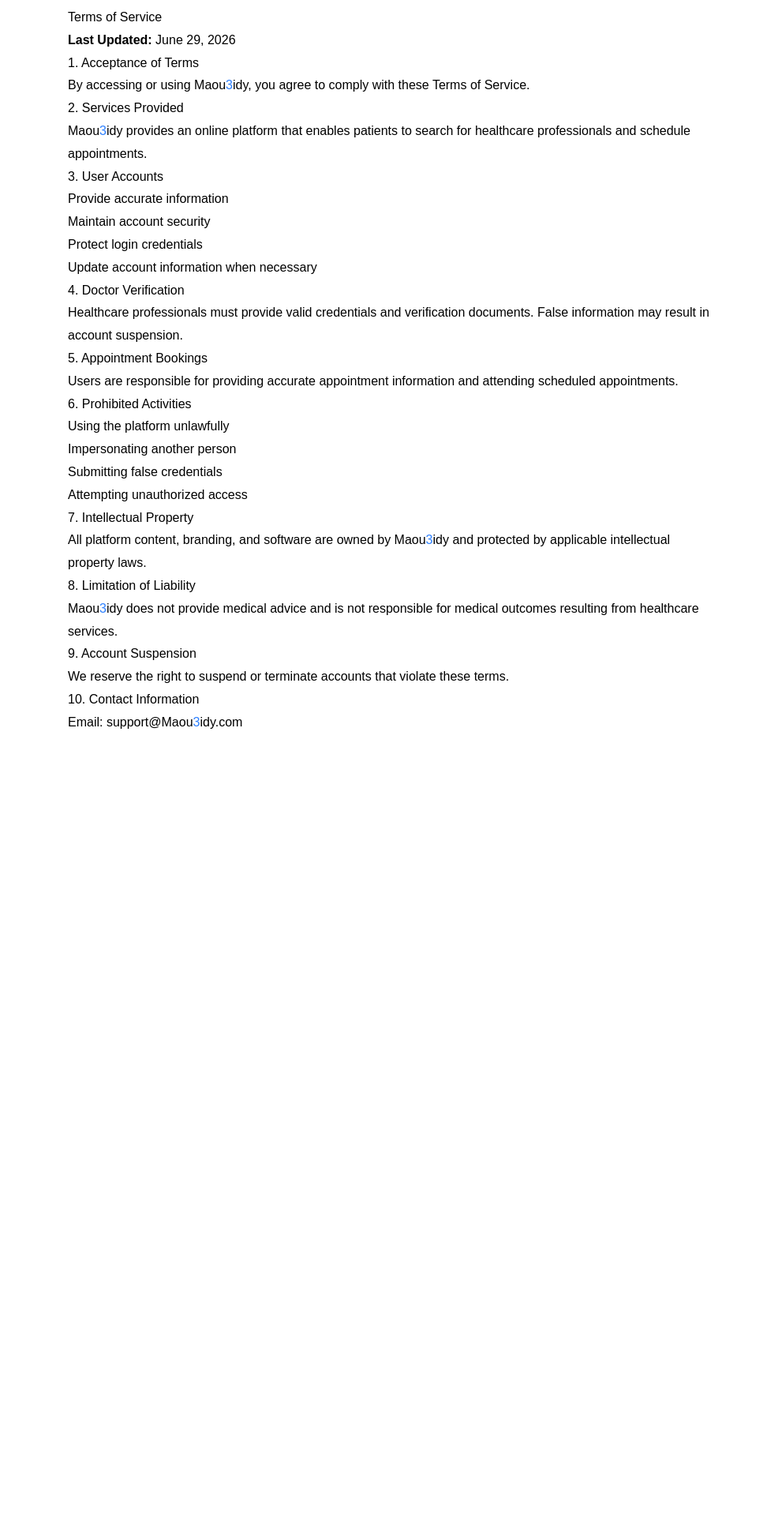
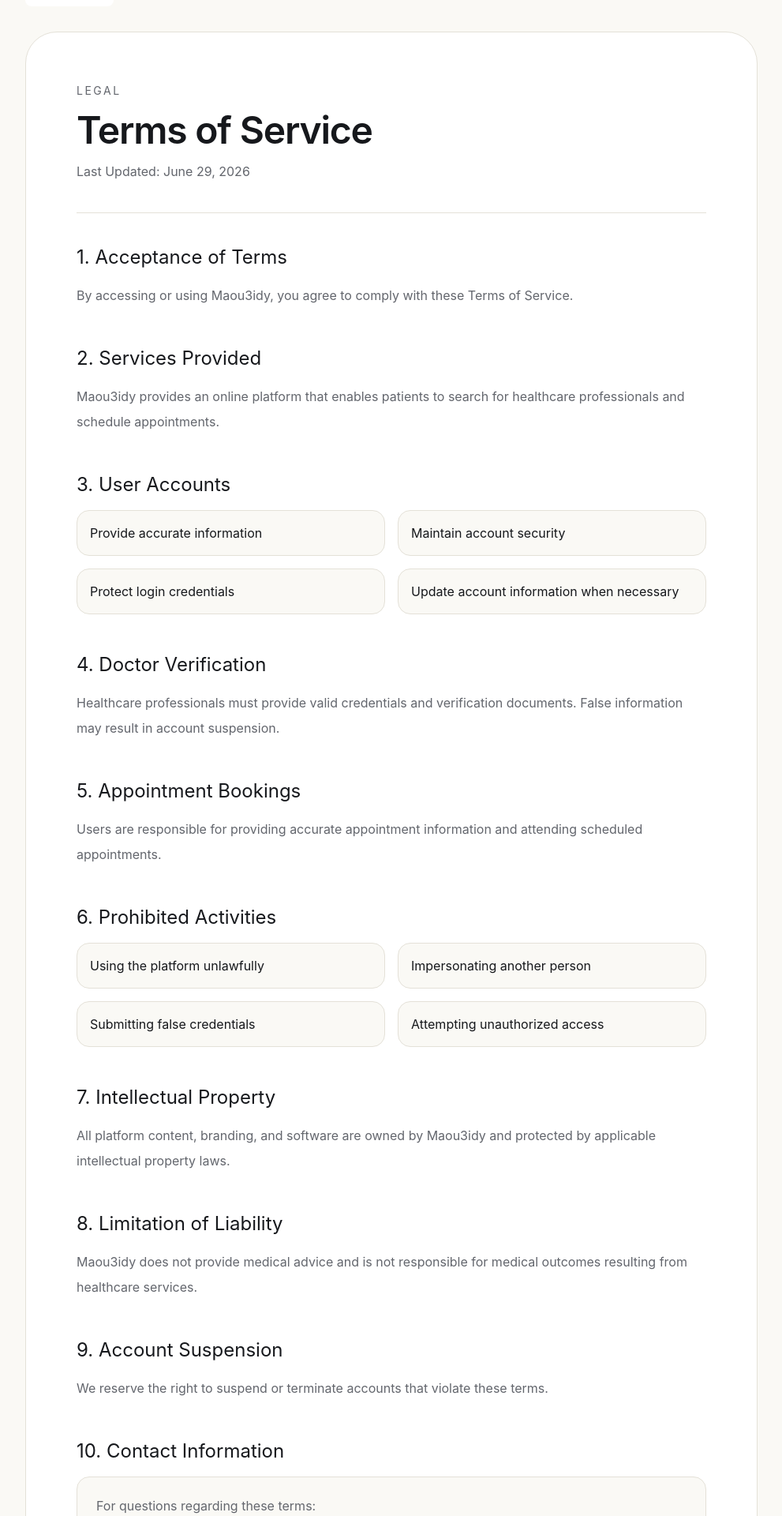
Before and after one commit to habenydi/Maou3idy, a Next.js app in the folder apps/frontend/: page /terms-of-service in a window 1280 px wide. Shown: the part 80-2000 px from the top of the page at 79% size, without its empty margins (144-1135 px from the left). Before the commit the page ends 1050 px from the top, so only its background shows below. Built offline with nearby package versions, Linux system fonts and the light colour scheme; no server answers.

Commit message:
change in the privacy, about-us and terms pages

```diff
--- a/apps/frontend/app/privacy-policy/page.tsx
+++ b/apps/frontend/app/privacy-policy/page.tsx
@@ -1,68 +1,168 @@
-import BackButton from "@/components/BackButton"
+import BackButton from "@/components/BackButton";
 
 export default function PrivacyPolicy() {
   return (
-<>
-  <meta charSet="UTF-8" />
-  <meta name="viewport" content="width=device-width, initial-scale=1.0" />
-  <title>Privacy Policy - Maou<span className="text-blue-500">3</span>idy</title>
-  <div className="bg-surface text-on-surface antialiased">
+    <div className="min-h-screen bg-[#FAF9F5] text-[#16181C]">
+      <div className="max-w-5xl mx-auto px-6 lg:px-12 py-10">
         <BackButton />
+
+        <main className="mt-8">
+          <div className="bg-white rounded-[40px] border border-[#E4E1D8] p-8 sm:p-12 lg:p-16">
+            {/* Header */}
+            <div className="border-b border-[#E4E1D8] pb-10 mb-10">
+              <p className="text-sm uppercase tracking-[0.18em] text-[#63666D] mb-4">
+                Legal
+              </p>
+
+              <h1 className="font-manrope text-4xl sm:text-5xl font-semibold tracking-tight">
+                Privacy Policy
+              </h1>
+
+              <p className="mt-4 text-[#63666D]">
+                Last Updated: June 29, 2026
+              </p>
             </div>
-  <main className="max-w-4xl mx-auto px-4 sm:px-10 py-8 sm:py-12 font-inter leading-relaxed">
-    <h1>Privacy Policy</h1>
-    <p>
-      <strong>Last Updated:</strong> June 29, 2026
+
+            {/* Content */}
+            <div className="space-y-12">
+              <section>
+                <h2 className="font-manrope text-2xl mb-4">
+                  1. Introduction
+                </h2>
+
+                <p className="text-[#63666D] leading-8">
+                  Welcome to Maou3idy. We respect your privacy and are committed
+                  to protecting your personal information. This Privacy Policy
+                  explains how we collect, use, and safeguard your information.
                 </p>
-    <h2>1. Introduction</h2>
-    <p>
-      Welcome to Maou<span className="text-blue-500">3</span>idy. We respect your privacy and are committed to
-      protecting your personal information. This Privacy Policy explains how we
-      collect, use, and safeguard your information.
+              </section>
+
+              <section>
+                <h2 className="font-manrope text-2xl mb-4">
+                  2. Information We Collect
+                </h2>
+
+                <div className="grid sm:grid-cols-2 gap-4">
+                  {[
+                    "Full Name",
+                    "Email Address",
+                    "Phone Number",
+                    "Account Credentials",
+                    "Doctor Verification Documents",
+                    "Appointment Information",
+                  ].map((item) => (
+                    <div
+                      key={item}
+                      className="rounded-2xl border border-[#E4E1D8] p-4 bg-[#FAF9F5]"
+                    >
+                      {item}
+                    </div>
+                  ))}
+                </div>
+              </section>
+
+              <section>
+                <h2 className="font-manrope text-2xl mb-4">
+                  3. How We Use Your Information
+                </h2>
+
+                <div className="grid sm:grid-cols-2 gap-4">
+                  {[
+                    "Create and manage accounts",
+                    "Verify healthcare professionals",
+                    "Schedule appointments",
+                    "Improve platform performance",
+                    "Maintain platform security",
+                  ].map((item) => (
+                    <div
+                      key={item}
+                      className="rounded-2xl border border-[#E4E1D8] p-4 bg-[#FAF9F5]"
+                    >
+                      {item}
+                    </div>
+                  ))}
+                </div>
+              </section>
+
+              <section>
+                <h2 className="font-manrope text-2xl mb-4">
+                  4. Data Protection
+                </h2>
+
+                <p className="text-[#63666D] leading-8">
+                  We implement reasonable technical and organizational measures
+                  to protect your personal information from unauthorized access
+                  or disclosure.
                 </p>
-    <h2>2. Information We Collect</h2>
-    <ul>
-      <li>Full Name</li>
-      <li>Email Address</li>
-      <li>Phone Number</li>
-      <li>Account Credentials</li>
-      <li>Doctor Verification Documents</li>
-      <li>Appointment Information</li>
-    </ul>
-    <h2>3. How We Use Your Information</h2>
-    <ul>
-      <li>Create and manage accounts</li>
-      <li>Verify healthcare professionals</li>
-      <li>Schedule appointments</li>
-      <li>Improve platform performance</li>
-      <li>Maintain platform security</li>
-    </ul>
-    <h2>4. Data Protection</h2>
-    <p>
-      We implement reasonable technical and organizational measures to protect
-      your personal information from unauthorized access or disclosure.
+              </section>
+
+              <section>
+                <h2 className="font-manrope text-2xl mb-4">
+                  5. Sharing Information
+                </h2>
+
+                <p className="text-[#63666D] leading-8">
+                  We do not sell personal information. Information may be shared
+                  only when required for appointment services, legal
+                  obligations, or platform security.
                 </p>
-    <h2>5. Sharing Information</h2>
-    <p>
-      We do not sell personal information. Information may be shared only when
-      required for appointment services, legal obligations, or platform
-      security.
+              </section>
+
+              <section>
+                <h2 className="font-manrope text-2xl mb-4">
+                  6. Cookies
+                </h2>
+
+                <p className="text-[#63666D] leading-8">
+                  We may use cookies to maintain user sessions, remember
+                  preferences, and improve platform functionality.
                 </p>
-    <h2>6. Cookies</h2>
-    <p>
-      We may use cookies to maintain user sessions, remember preferences, and
-      improve platform functionality.
+              </section>
+
+              <section>
+                <h2 className="font-manrope text-2xl mb-4">
+                  7. Your Rights
+                </h2>
+
+                <div className="grid sm:grid-cols-2 gap-4">
+                  {[
+                    "Access your personal data",
+                    "Request corrections",
+                    "Request account deletion",
+                    "Ask how your information is used",
+                  ].map((item) => (
+                    <div
+                      key={item}
+                      className="rounded-2xl border border-[#E4E1D8] p-4 bg-[#FAF9F5]"
+                    >
+                      {item}
+                    </div>
+                  ))}
+                </div>
+              </section>
+
+              <section>
+                <h2 className="font-manrope text-2xl mb-4">
+                  8. Contact Us
+                </h2>
+
+                <div className="rounded-2xl border border-[#E4E1D8] bg-[#FAF9F5] p-6">
+                  <p className="text-[#63666D] mb-2">
+                    For privacy-related questions:
                   </p>
-    <h2>7. Your Rights</h2>
-    <ul>
-      <li>Access your personal data</li>
-      <li>Request corrections</li>
-      <li>Request account deletion</li>
-      <li>Ask how your information is used</li>
-    </ul>
-    <h2>8. Contact Us</h2>
-    <p>Email: support@Maou<span className="text-blue-500">3</span>idy.com</p>
+
+                  <a
+                    href="mailto:support@maou3idy.com"
+                    className="text-[#33437A] font-medium hover:underline"
+                  >
+                    support@maou3idy.com
+                  </a>
+                </div>
+              </section>
+            </div>
+          </div>
         </main>
-</>
+      </div>
+    </div>
   );
 }
--- a/apps/frontend/app/terms-of-service/page.tsx
+++ b/apps/frontend/app/terms-of-service/page.tsx
@@ -2,78 +2,175 @@ import BackButton from "@/components/BackButton";
 
 export default function TermsOfService() {
   return (
-<>
-  <meta charSet="UTF-8" />
-  <meta name="viewport" content="width=device-width, initial-scale=1.0" />
-  <title>Terms of Service - Maou<span className="text-blue-500">3</span>idy</title>
-  <div className="bg-surface text-on-surface antialiased">
+    <div className="min-h-screen bg-[#FAF9F5] text-[#16181C]">
+      <div className="max-w-5xl mx-auto px-6 lg:px-12 py-10">
         <BackButton />
+
+        <main className="mt-8">
+          <div className="bg-white rounded-[40px] border border-[#E4E1D8] p-8 sm:p-12 lg:p-16">
+            {/* Header */}
+            <div className="border-b border-[#E4E1D8] pb-10 mb-10">
+              <p className="text-sm uppercase tracking-[0.18em] text-[#63666D] mb-4">
+                Legal
+              </p>
+
+              <h1 className="font-manrope text-4xl sm:text-5xl font-semibold tracking-tight">
+                Terms of Service
+              </h1>
+
+              <p className="mt-4 text-[#63666D]">
+                Last Updated: June 29, 2026
+              </p>
             </div>
-  <main
-    style={{
-      maxWidth: 900,
-      margin: "auto",
-      padding: 40,
-      fontFamily: "Arial, sans-serif",
-      lineHeight: "1.8"
-    }}
+
+            {/* Content */}
+            <div className="space-y-12">
+              <section>
+                <h2 className="font-manrope text-2xl mb-4">
+                  1. Acceptance of Terms
+                </h2>
+
+                <p className="text-[#63666D] leading-8">
+                  By accessing or using Maou3idy, you agree to comply with these
+                  Terms of Service.
+                </p>
+              </section>
+
+              <section>
+                <h2 className="font-manrope text-2xl mb-4">
+                  2. Services Provided
+                </h2>
+
+                <p className="text-[#63666D] leading-8">
+                  Maou3idy provides an online platform that enables patients to
+                  search for healthcare professionals and schedule appointments.
+                </p>
+              </section>
+
+              <section>
+                <h2 className="font-manrope text-2xl mb-4">
+                  3. User Accounts
+                </h2>
+
+                <div className="grid sm:grid-cols-2 gap-4">
+                  {[
+                    "Provide accurate information",
+                    "Maintain account security",
+                    "Protect login credentials",
+                    "Update account information when necessary",
+                  ].map((item) => (
+                    <div
+                      key={item}
+                      className="rounded-2xl border border-[#E4E1D8] p-4 bg-[#FAF9F5]"
                     >
-    <h1>Terms of Service</h1>
-    <p>
-      <strong>Last Updated:</strong> June 29, 2026
+                      {item}
+                    </div>
+                  ))}
+                </div>
+              </section>
+
+              <section>
+                <h2 className="font-manrope text-2xl mb-4">
+                  4. Doctor Verification
+                </h2>
+
+                <p className="text-[#63666D] leading-8">
+                  Healthcare professionals must provide valid credentials and
+                  verification documents. False information may result in
+                  account suspension.
                 </p>
-    <h2>1. Acceptance of Terms</h2>
-    <p>
-      By accessing or using Maou<span className="text-blue-500">3</span>idy, you agree to comply with these Terms of
-      Service.
+              </section>
+
+              <section>
+                <h2 className="font-manrope text-2xl mb-4">
+                  5. Appointment Bookings
+                </h2>
+
+                <p className="text-[#63666D] leading-8">
+                  Users are responsible for providing accurate appointment
+                  information and attending scheduled appointments.
                 </p>
-    <h2>2. Services Provided</h2>
-    <p>
-      Maou<span className="text-blue-500">3</span>idy provides an online platform that enables patients to search for
-      healthcare professionals and schedule appointments.
+              </section>
+
+              <section>
+                <h2 className="font-manrope text-2xl mb-4">
+                  6. Prohibited Activities
+                </h2>
+
+                <div className="grid sm:grid-cols-2 gap-4">
+                  {[
+                    "Using the platform unlawfully",
+                    "Impersonating another person",
+                    "Submitting false credentials",
+                    "Attempting unauthorized access",
+                  ].map((item) => (
+                    <div
+                      key={item}
+                      className="rounded-2xl border border-[#E4E1D8] p-4 bg-[#FAF9F5]"
+                    >
+                      {item}
+                    </div>
+                  ))}
+                </div>
+              </section>
+
+              <section>
+                <h2 className="font-manrope text-2xl mb-4">
+                  7. Intellectual Property
+                </h2>
+
+                <p className="text-[#63666D] leading-8">
+                  All platform content, branding, and software are owned by
+                  Maou3idy and protected by applicable intellectual property
+                  laws.
                 </p>
-    <h2>3. User Accounts</h2>
-    <ul>
-      <li>Provide accurate information</li>
-      <li>Maintain account security</li>
-      <li>Protect login credentials</li>
-      <li>Update account information when necessary</li>
-    </ul>
-    <h2>4. Doctor Verification</h2>
-    <p>
-      Healthcare professionals must provide valid credentials and verification
-      documents. False information may result in account suspension.
+              </section>
+
+              <section>
+                <h2 className="font-manrope text-2xl mb-4">
+                  8. Limitation of Liability
+                </h2>
+
+                <p className="text-[#63666D] leading-8">
+                  Maou3idy does not provide medical advice and is not
+                  responsible for medical outcomes resulting from healthcare
+                  services.
                 </p>
-    <h2>5. Appointment Bookings</h2>
-    <p>
-      Users are responsible for providing accurate appointment information and
-      attending scheduled appointments.
+              </section>
+
+              <section>
+                <h2 className="font-manrope text-2xl mb-4">
+                  9. Account Suspension
+                </h2>
+
+                <p className="text-[#63666D] leading-8">
+                  We reserve the right to suspend or terminate accounts that
+                  violate these terms.
                 </p>
-    <h2>6. Prohibited Activities</h2>
-    <ul>
-      <li>Using the platform unlawfully</li>
-      <li>Impersonating another person</li>
-      <li>Submitting false credentials</li>
-      <li>Attempting unauthorized access</li>
-    </ul>
-    <h2>7. Intellectual Property</h2>
-    <p>
-      All platform content, branding, and software are owned by Maou<span className="text-blue-500">3</span>idy and
-      protected by applicable intellectual property laws.
+              </section>
+
+              <section>
+                <h2 className="font-manrope text-2xl mb-4">
+                  10. Contact Information
+                </h2>
+
+                <div className="rounded-2xl border border-[#E4E1D8] bg-[#FAF9F5] p-6">
+                  <p className="text-[#63666D] mb-2">
+                    For questions regarding these terms:
                   </p>
-    <h2>8. Limitation of Liability</h2>
-    <p>
-      Maou<span className="text-blue-500">3</span>idy does not provide medical advice and is not responsible for
-      medical outcomes resulting from healthcare services.
-    </p>
-    <h2>9. Account Suspension</h2>
-    <p>
-      We reserve the right to suspend or terminate accounts that violate these
-      terms.
-    </p>
-    <h2>10. Contact Information</h2>
-    <p>Email: support@Maou<span className="text-blue-500">3</span>idy.com</p>
+
+                  <a
+                    href="mailto:support@maou3idy.com"
+                    className="text-[#33437A] font-medium hover:underline"
+                  >
+                    support@maou3idy.com
+                  </a>
+                </div>
+              </section>
+            </div>
+          </div>
         </main>
-</>
+      </div>
+    </div>
   );
 }
```
Also changed, not shown: apps/frontend/app/about-us/page.tsx (+65 -43 lines). Lines whose indentation alone changed are shown as unchanged.
